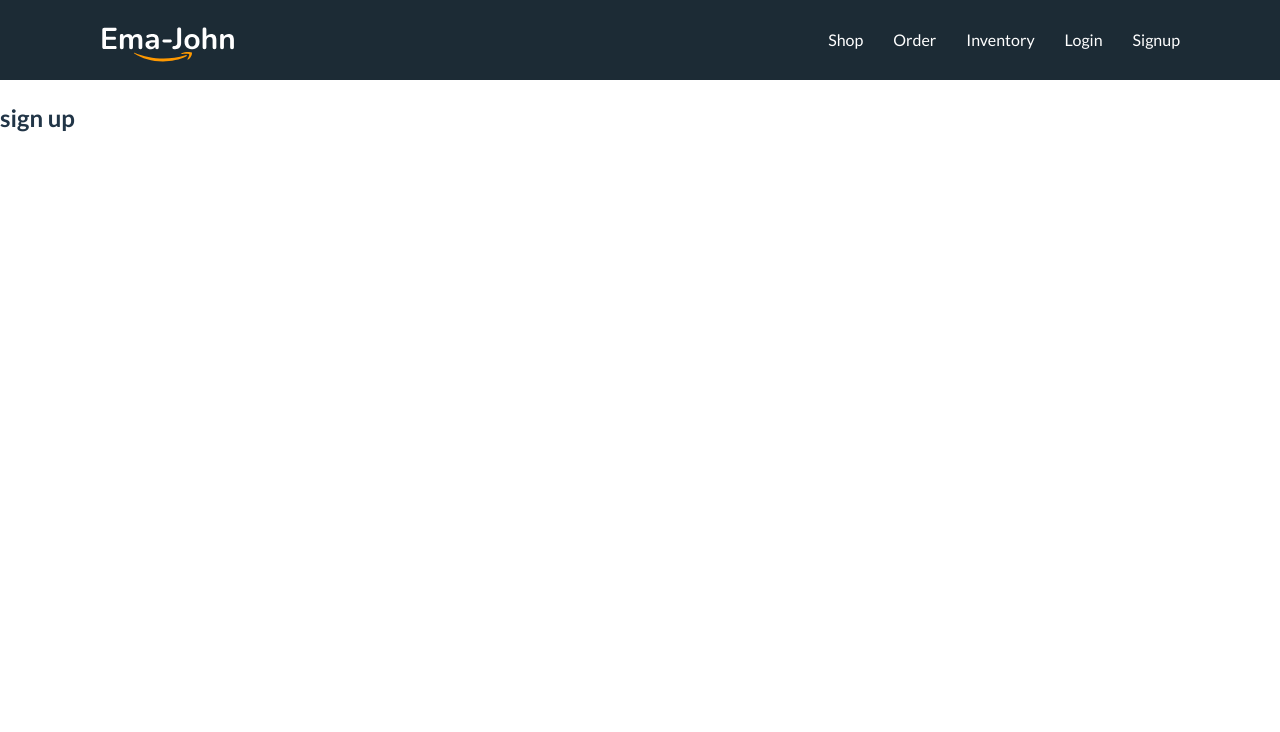
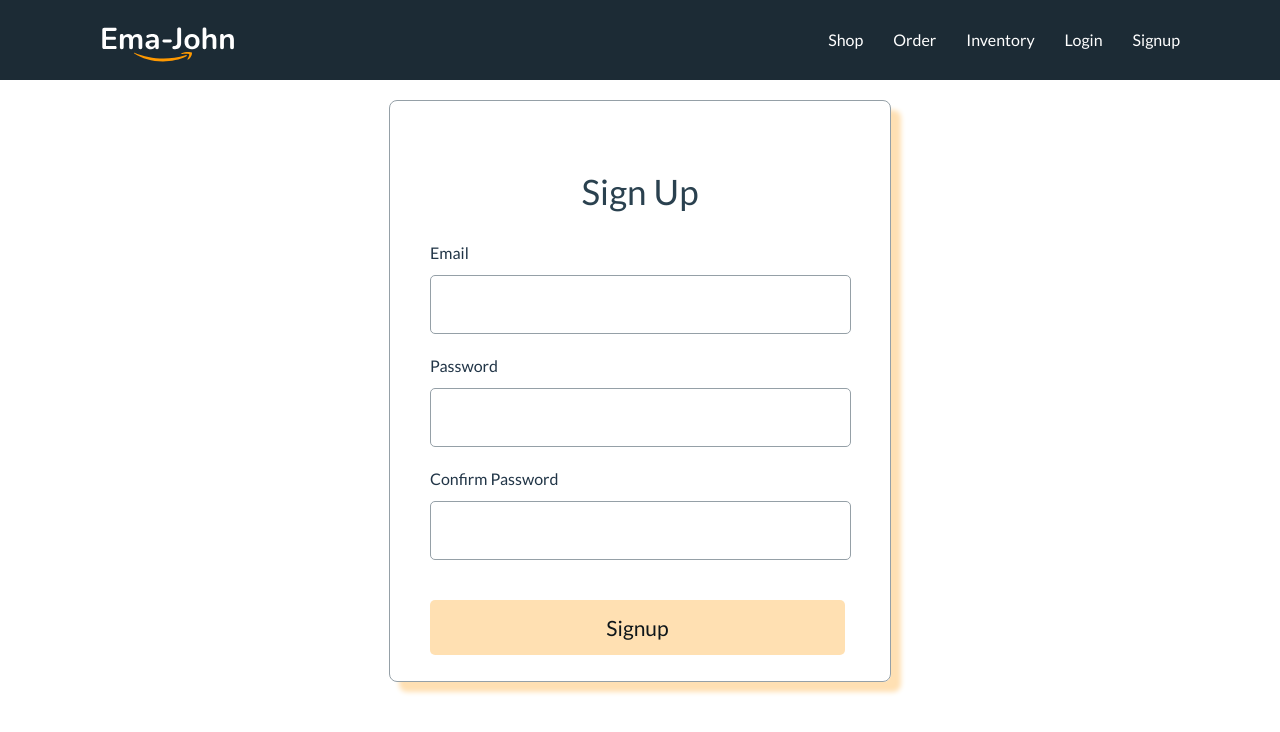
Before and after one commit to Sobuj54/module-50-simple-SPA-website, a React (Vite) app: page /signup in a window 1280 px wide. Shown: the top 732 px of the page. Built offline with nearby package versions, Linux system fonts and the light colour scheme.

Commit message:
added singup form

```diff
--- a/src/Components/SignUp/SignUp.jsx
+++ b/src/Components/SignUp/SignUp.jsx
@@ -3,8 +3,23 @@
 
 const SignUp = () => {
   return (
-    <div>
-      <h2>sign up</h2>
+    <div className="form-container">
+      <h2 className="form-title">Sign Up </h2>
+      <form>
+        <div className="form-control">
+          <label htmlFor="email">Email</label>
+          <input type="email" name="email" required />
+        </div>
+        <div className="form-control">
+          <label htmlFor="password">Password</label>
+          <input type="password" name="password" required />
+        </div>
+        <div className="form-control">
+          <label htmlFor="password">Confirm Password</label>
+          <input type="password" name="confirm" required />
+        </div>
+        <input className="btn-submit" type="submit" value="Signup" />
+      </form>
     </div>
   );
 };
```
